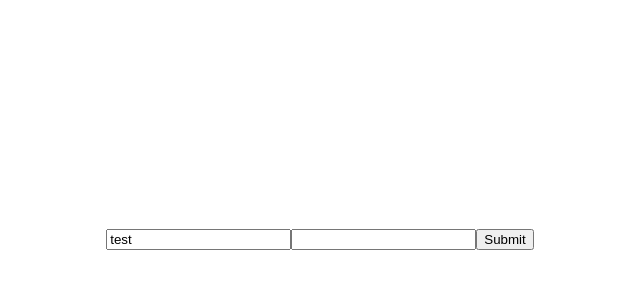
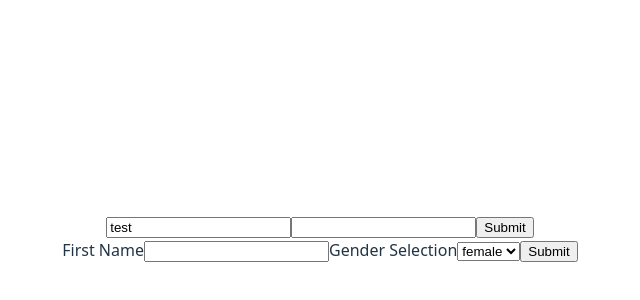
Before and after one commit to dr1602/hook-form, a React (Vite) app: page / in a window 1280 px wide. Shown: the part 162-462 px from the top of the page, without its empty margins (320-960 px from the left). Built offline with nearby package versions, Linux system fonts and the light colour scheme.

Commit message:
feat: adds register form component

```diff
--- a/src/pages/RegisterForm.tsx
+++ b/src/pages/RegisterForm.tsx
@@ -1,9 +1,36 @@
 import type React from 'react';
+import { useForm } from 'react-hook-form';
+import type { SubmitHandler } from 'react-hook-form';
+
+const GenderOptions = {
+  female: 'female',
+  male: 'male',
+  other: 'other',
+} as const;
+
+type GenderEnum = (typeof GenderOptions)[keyof typeof GenderOptions];
+
+interface IFormInput {
+  firstName: string;
+  gender: GenderEnum;
+}
 
 export const RegisterForm: React.FC = () => {
+  const { register, handleSubmit } = useForm<IFormInput>();
+  const onSubmit: SubmitHandler<IFormInput> = (data) => console.log(data);
   return (
     <>
-      <div></div>
+      <form onSubmit={handleSubmit(onSubmit)}>
+        <label>First Name</label>
+        <input {...register('firstName')} />
+        <label>Gender Selection</label>
+        <select {...register('gender')}>
+          <option value='female'>female</option>
+          <option value='male'>male</option>
+          <option value='other'>other</option>
+        </select>
+        <input type='submit' />
+      </form>
     </>
   );
 };
```
